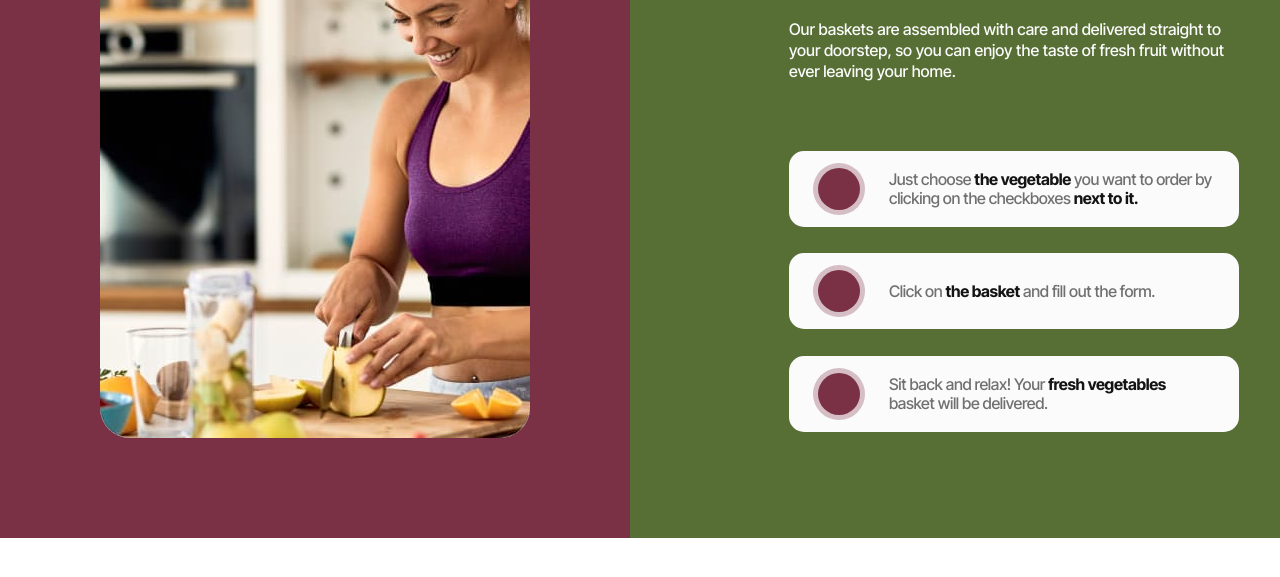
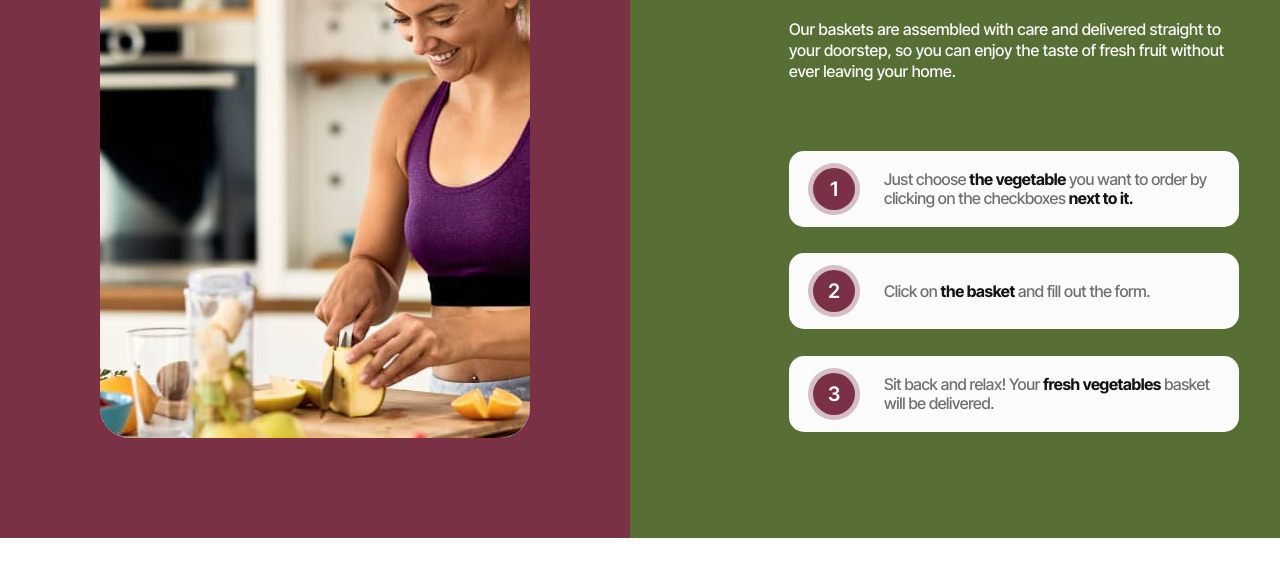
Before and after one commit to Yuriy-Rubanov/group-project-section-01, a plain HTML site: page index.html in a window 1280 px wide. Shown: the part 221-798 px from the top of the page. Drawn offline with nearby package versions, Linux system fonts and the light colour scheme.

Commit message:
made ol-list

```diff
--- a/css/styles.css
+++ b/css/styles.css
@@ -6,7 +6,8 @@ body {
 
 
 
-ul {
+ul,
+ol {
     list-style-type: none;
     margin-top: 0;
     margin-bottom: 0;
@@ -58,6 +59,10 @@ section {
     background-color: #576f35;
 }
 
+.hiw-explain-bg h2 {
+    display: none;
+}
+
 .hiw-explain {
     max-width: 335px;
     display: flex;
@@ -81,7 +86,7 @@ section {
     margin-top: 20px;
     font-weight: 500;
     font-size: 14px;
-    line-height: 1.28571;
+    line-height: 1.29;
 }
 
 .hiw-list {
@@ -89,6 +94,7 @@ section {
     flex-wrap: wrap;
     gap: 20px;
     margin-top: 40px;
+    counter-reset: item;
 
 }
 
@@ -102,9 +108,28 @@ section {
     background-color: #fbfbfb;
     font-weight: 500;
     font-size: 12px;
-    line-height: 1.16667;
+    line-height: 1.17;
     letter-spacing: -0.02em;
     color: rgba(20, 20, 20, 0.6);
+}
+
+.hiw-item::before {
+    display: flex;
+    flex-shrink: 0;
+    justify-content: center;
+    align-items: center;
+    border-radius: 50%;
+    content: counter(item);
+    counter-increment: item;
+    font-weight: 600;
+    font-size: 20px;
+    line-height: 1;
+    letter-spacing: -0.02em;
+    background-color: #7a3145;
+    color: #fbfbfb;
+    width: 42px;
+    height: 42px;
+    box-shadow: 0 0 0 5px rgba(122, 49, 69, 0.3);
 }
 
 .hiw-icon-box {
@@ -136,6 +161,7 @@ section {
     line-height: 1.17;
     letter-spacing: -0.02em;
     color: rgba(20, 20, 20, 0.6);
+    padding-left: 29px;
 }
 
 .hiw-icon-text span {
@@ -185,7 +211,7 @@ section {
         font-size: 16px;
     }
 
-    @media screen and (min-width: 1158px) {
+    @media screen and (min-width: 1280px) {
         .section {
             display: flex;
             flex-direction: row;
--- a/index.html
+++ b/index.html
@@ -21,7 +21,7 @@
             <picture>
                 <source srcset="
                 ../images/howitworks-img/howitworks-desk.jpg 1x,
-                ../images/howitworks-img/howitworks-desk-2x.jpg 2x" media="(min-width: 1158px)">
+                ../images/howitworks-img/howitworks-desk-2x.jpg 2x" media="(min-width: 1280px)">
 
                 <source srcset="
                 ../images/howitworks-img/howitworks-tab.jpg 1x,
@@ -37,48 +37,31 @@
         </div>
         <div class="hiw-explain-bg">
             <div class="hiw-explain">
-                <h2 class="hiw-header">To order your <span>vegetable</span> basket, simply follow these <span>easy
+                <h2>How it works</h2>
+                <h3 class="hiw-header">To order your <span>vegetable</span> basket, simply follow these <span>easy
                         steps</span>
-                </h2>
+                </h3>
                 <p class="hiw-text">Our baskets are assembled with care and delivered straight to your doorstep, so you
                     can
                     enjoy the taste
                     of fresh fruit
                     without ever leaving your home.</p>
-                <ul class="hiw-list">
+                <ol class="hiw-list">
                     <li class="hiw-item">
-                        <div class="hiw-icon-box">
-                            <svg class="hiw-icon" width="42" height="42">
-                                <use href="./images/icons/icons.svg#icon-1">
-                                </use>
-                            </svg>
-                        </div>
                         <p class="hiw-icon-text">
                             Just choose <span>the vegetable</span> you want to order by clicking on the checkboxes
                             <span>next to it.</span>
                         </p>
                     </li>
                     <li class="hiw-item">
-                        <div class="hiw-icon-box">
-                            <svg class="hiw-icon" width="42" height="42">
-                                <use href="./images/icons/icons.svg#icon-2">
-                                </use>
-                            </svg>
-                        </div>
                         <p class="hiw-icon-text">Click on <span>the basket</span> and fill out the form.</p>
                     </li>
                     <li class="hiw-item">
-                        <div class="hiw-icon-box">
-                            <svg class="hiw-icon" width="42" height="42">
-                                <use href="./images/icons/icons.svg#icon-3">
-                                </use>
-                            </svg>
-                        </div>
                         <p class="hiw-icon-text">Sit back and relax! Your <span>fresh vegetables</span> basket will
                             be
                             delivered.</p>
                     </li>
-                </ul>
+                </ol>
             </div>
         </div>
     </section>
```
